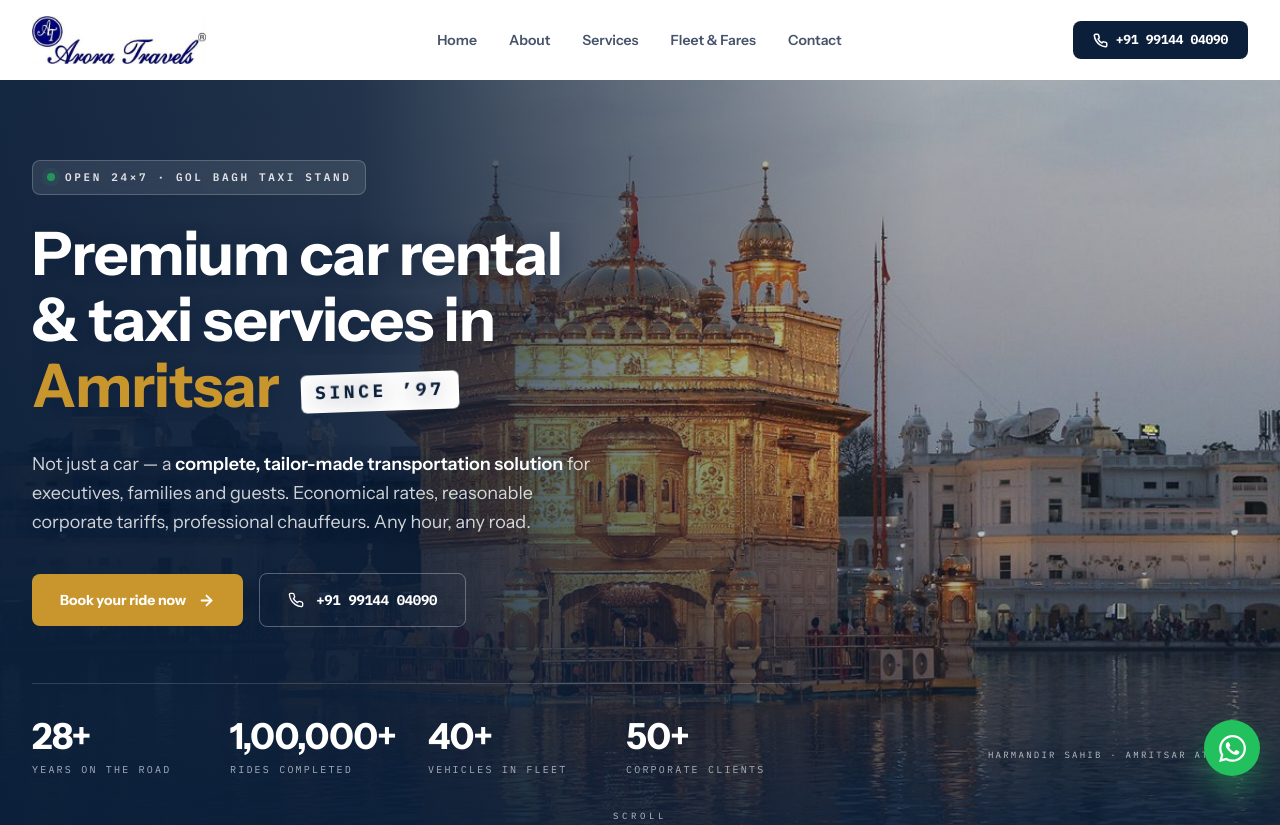
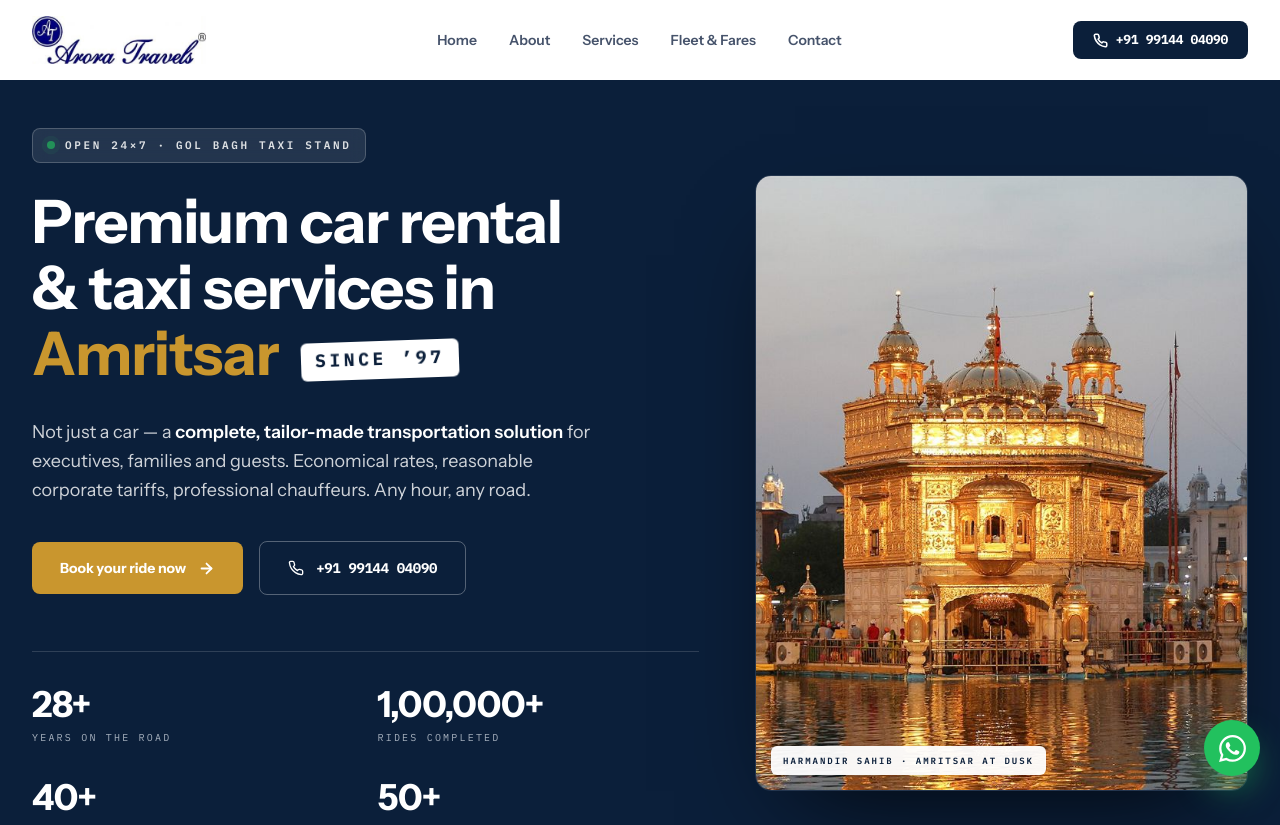
Before and after one commit to Prockoleck/arora-travels-demo, a React (Vite) app: page / in a window 1280 px wide. Shown: the top 825 px of the page. Built offline with nearby package versions, Linux system fonts and the light colour scheme.

Commit message:
hero: solid navy background with the Golden Temple framed beside the copy

```diff
--- a/src/components/Hero.tsx
+++ b/src/components/Hero.tsx
@@ -21,27 +21,16 @@
   );
 }
 
-/* Navy hero with the Golden Temple washed into the background — the same
-   photo-behind-navy treatment as the Wagah band, so landmarks carry the page. */
+/* Solid-navy hero with the Golden Temple framed beside the copy — the
+   landmark stands on its own instead of sitting behind the text. */
 export default function Hero({ goBook }: { goBook: () => void }) {
   const { hero, business, stats } = useContent();
 
   return (
     <section id="home" className="relative flex min-h-screen items-center overflow-hidden bg-navy">
-      {/* landmark backdrop — full brightness; the scrim does the isolating */}
-      <img
-        src={hero.img}
-        alt=""
-        aria-hidden="true"
-        className="absolute inset-0 h-full w-full object-cover object-[center_38%]"
-      />
-      {/* navy scrim — solid behind the copy, then clearing so the temple shows */}
-      <div className="absolute inset-0 bg-[linear-gradient(90deg,rgba(11,31,58,0.96)_0%,rgba(11,31,58,0.9)_42%,rgba(11,31,58,0.52)_100%)] lg:bg-[linear-gradient(90deg,rgba(11,31,58,0.95)_0%,rgba(11,31,58,0.88)_28%,rgba(11,31,58,0.52)_50%,rgba(11,31,58,0.12)_73%,rgba(11,31,58,0)_100%)]" />
-      {/* bottom scrim grounds the stats strip */}
-      <div className="absolute inset-0 bg-[linear-gradient(0deg,rgba(11,31,58,0.9)_0%,rgba(11,31,58,0.45)_20%,rgba(11,31,58,0)_50%)]" />
-
-      <div className="relative mx-auto w-full max-w-7xl px-5 pb-20 pt-32 sm:px-8 lg:pt-40">
-        <div className="max-w-3xl">
+      <div className="relative mx-auto grid w-full max-w-7xl gap-14 px-5 pb-16 pt-32 sm:px-8 lg:grid-cols-[1.15fr_0.85fr] lg:items-center">
+        {/* ── Left: statement ── */}
+        <div className="lg:col-start-1 lg:row-start-1">
           <div className="mb-7 flex flex-wrap items-center gap-3">
             <span className="flex items-center gap-2.5 rounded-lg border border-white/20 bg-white/10 px-3.5 py-2 backdrop-blur-sm">
               <span className="dot-live h-2 w-2 rounded-full bg-wa" />
@@ -51,7 +40,7 @@
             </span>
           </div>
 
-          <h1 className="font-display text-[2.4rem] leading-[1.04] text-white [text-shadow:0_2px_24px_rgba(11,31,58,0.55)] sm:text-5xl xl:text-6xl">
+          <h1 className="font-display text-[2.4rem] leading-[1.04] text-white sm:text-5xl xl:text-6xl">
             <MaskedLine delay={0.05}>{hero.line1}</MaskedLine>
             <MaskedLine delay={0.18}>{hero.line2}</MaskedLine>
             <MaskedLine delay={0.31}>
@@ -72,7 +61,7 @@
             initial={{ opacity: 0, y: 18 }}
             animate={{ opacity: 1, y: 0 }}
             transition={{ delay: 0.55, duration: 0.7 }}
-            className="mt-7 max-w-xl text-lg leading-relaxed text-white/80 [text-shadow:0_1px_16px_rgba(11,31,58,0.55)]"
+            className="mt-7 max-w-xl text-lg leading-relaxed text-white/80"
           >
             {hero.subA}{" "}
             {hero.subBold && <span className="font-semibold text-white">{hero.subBold}</span>}{" "}
@@ -100,13 +89,35 @@
               <span className="font-mono tracking-tight">{business.phoneDisplay}</span>
             </a>
           </motion.div>
+        </div>
 
-          {/* stats strip */}
+        {/* ── Right: the Golden Temple, framed like a signature print ── */}
+        <motion.figure
+          initial={{ opacity: 0, y: 40 }}
+          animate={{ opacity: 1, y: 0 }}
+          transition={{ delay: 0.4, duration: 0.85, ease: [0.22, 1, 0.36, 1] }}
+          className="relative mx-auto w-full max-w-md lg:col-start-2 lg:row-span-2 lg:mx-0 lg:max-w-none"
+        >
+          <div className="overflow-hidden rounded-2xl border border-white/10 shadow-[0_40px_100px_-40px_rgba(0,0,0,0.85)]">
+            <img
+              src={hero.img}
+              alt={hero.imgAlt}
+              className="aspect-[4/5] w-full object-cover"
+            />
+          </div>
+          {hero.caption && (
+            <figcaption className="absolute bottom-4 left-4 rounded-md bg-white/95 px-3 py-2 font-mono text-[9px] font-semibold uppercase tracking-[0.22em] text-navy shadow-sm">
+              {hero.caption}
+            </figcaption>
+          )}
+        </motion.figure>
+
+        {/* stats strip — under the photo on mobile, back in the left column on desktop */}
         <motion.dl
           initial={{ opacity: 0 }}
           animate={{ opacity: 1 }}
           transition={{ delay: 0.95, duration: 0.8 }}
-            className="mt-14 grid grid-cols-2 gap-x-6 gap-y-8 border-t border-white/15 pt-8 md:grid-cols-4 lg:grid-cols-2 xl:grid-cols-4"
+          className="mt-14 grid grid-cols-2 gap-x-6 gap-y-8 border-t border-white/15 pt-8 md:grid-cols-4 lg:col-start-1 lg:row-start-2 lg:mt-0 lg:grid-cols-2"
         >
           {stats.map((s) => (
             <div key={s.label} className="flex flex-col">
@@ -120,14 +131,6 @@
           ))}
         </motion.dl>
       </div>
-      </div>
-
-      {/* photo credit, bottom-right over the wash */}
-      {hero.caption && (
-        <span className="absolute bottom-24 right-8 hidden font-mono text-[9px] uppercase tracking-[0.25em] text-white/70 [text-shadow:0_1px_10px_rgba(11,31,58,0.8)] lg:block">
-          {hero.caption}
-        </span>
-      )}
 
       {/* scroll cue */}
       <motion.a
```
Lines whose indentation alone changed are shown as unchanged.
